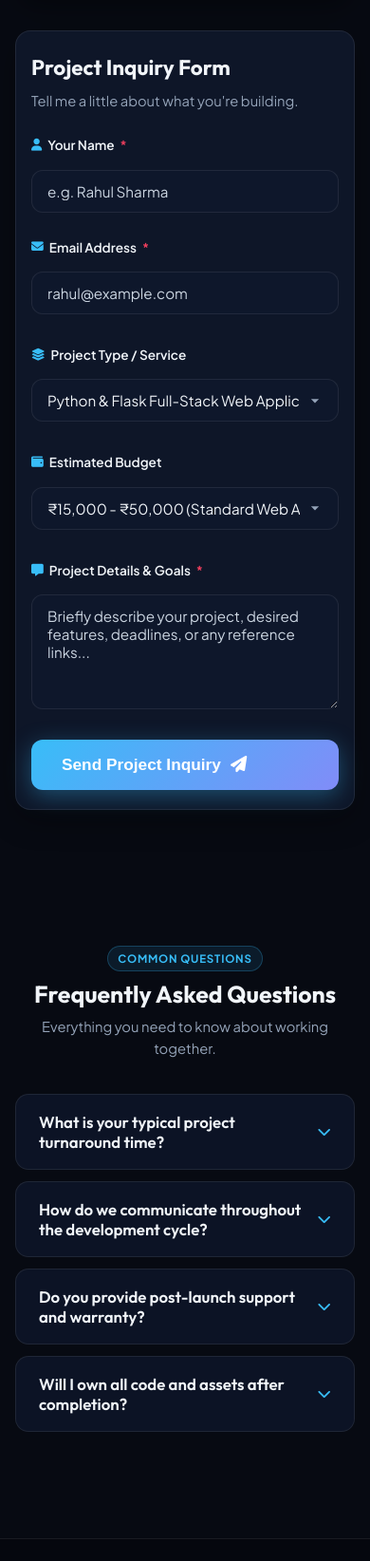
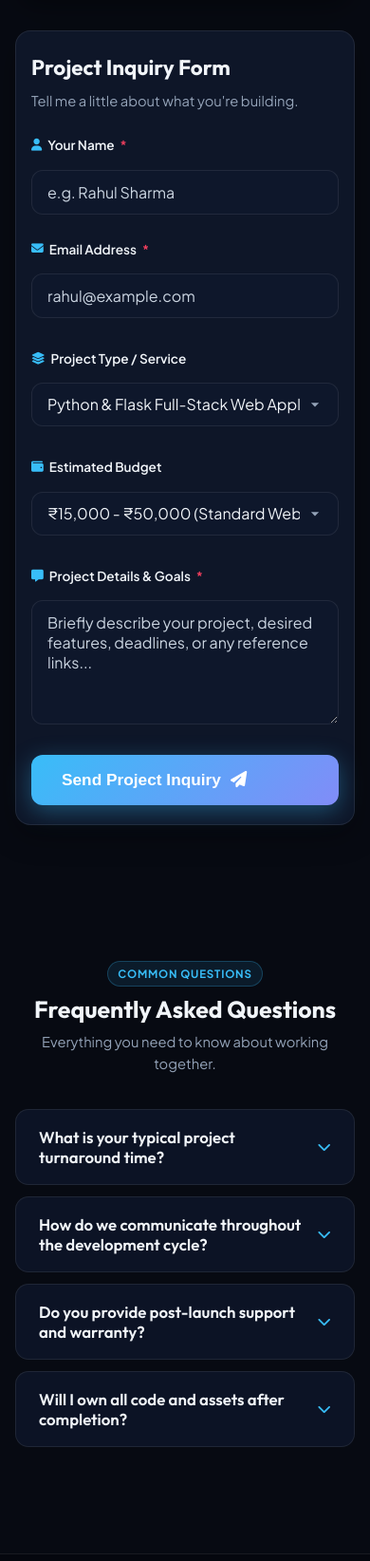
Before and after one commit to Atikbhas/website, a Flask app: page /contact in a window 390 px wide. Shown: the part 1401-3045 px from the top of the page at 95% size. Run offline with Flask 3, Linux system fonts and the light colour scheme; some libraries are stand-ins or nearby versions.

Commit message:
fix(ios): resolve WebKit GZIP decoding, dynamic viewport, input zoom, and clipboard execution issues

```diff
--- a/app.py
+++ b/app.py
@@ -207,24 +207,8 @@ def add_performance_and_cache_headers(response):
     # Cache static assets for 1 year for fast repeat loads
     if request.path.startswith("/static/"):
         response.headers["Cache-Control"] = "public, max-age=31536000, immutable"
+    return response
 
-    # Gzip compress text/HTML/CSS/JS responses for ultra-fast mobile downloads
-    accept_encoding = request.headers.get("Accept-Encoding", "")
-    if (
-        response.status_code == 200
-        and "gzip" in accept_encoding.lower()
-        and not response.direct_passthrough
-        and response.mimetype in ["text/html", "text/css", "application/javascript", "application/json", "image/svg+xml"]
-    ):
-        data = response.get_data()
-        if len(data) > 500:
-            compressed_data = gzip.compress(data)
-            response.set_data(compressed_data)
-            response.headers["Content-Encoding"] = "gzip"
-            response.headers["Content-Length"] = len(compressed_data)
-            response.headers["Vary"] = "Accept-Encoding"
-
-    return response
 
 @app.get("/robots.txt")
 def robots_txt():
@@ -346,4 +330,4 @@ def inquiries_dashboard():
 
 if __name__ == "__main__":
     init_db()
-    app.run(debug=True)
+    app.run(host="0.0.0.0", port=5000, debug=True)
--- a/static/main.js
+++ b/static/main.js
@@ -150,17 +150,21 @@ document.addEventListener('DOMContentLoaded', () => {
     emailLinks.forEach(link => {
         link.addEventListener('click', (e) => {
             const rawHref = link.getAttribute('href') || '';
-            const email = rawHref.replace('mailto:', '').split('?')[0].strip ? rawHref.replace('mailto:', '').split('?')[0].strip() : rawHref.replace('mailto:', '').split('?')[0].trim();
+            const email = rawHref.replace('mailto:', '').split('?')[0].trim();
 
             if (email) {
-                // Copy email address to clipboard
-                if (navigator.clipboard && navigator.clipboard.writeText) {
-                    navigator.clipboard.writeText(email).then(() => {
-                        showToast(`Email copied: ${email}`, 'fa-solid fa-envelope-circle-check');
-                    }).catch(() => {
+                // Copy email address to clipboard if supported (HTTPS / modern WebKit)
+                try {
+                    if (navigator.clipboard && typeof navigator.clipboard.writeText === 'function') {
+                        navigator.clipboard.writeText(email).then(() => {
+                            showToast(`Email copied: ${email}`, 'fa-solid fa-envelope-circle-check');
+                        }).catch(() => {
+                            showToast(`Contact email: ${email}`, 'fa-solid fa-envelope');
+                        });
+                    } else {
                         showToast(`Contact email: ${email}`, 'fa-solid fa-envelope');
-                    });
-                } else {
+                    }
+                } catch (err) {
                     showToast(`Contact email: ${email}`, 'fa-solid fa-envelope');
                 }
             }
--- a/static/style.css
+++ b/static/style.css
@@ -86,6 +86,7 @@ body {
     font-size: 1rem;
     line-height: 1.65;
     min-height: 100vh;
+    min-height: 100dvh;
     width: 100%;
     max-width: 100%;
     display: flex;
@@ -3703,3 +3704,21 @@ input:focus, textarea:focus, select:focus {
     font-size: 1.1rem;
     color: #06b6d4;
 }
+
+/* iOS WebKit Compatibility & Auto-Zoom Prevention */
+@media screen and (max-width: 768px) {
+    input[type="text"],
+    input[type="email"],
+    input[type="number"],
+    input[type="tel"],
+    input[type="password"],
+    select,
+    textarea {
+        font-size: 16px !important; /* Prevents auto-zoom on iOS Safari focus */
+    }
+}
+
+/* iOS Safari Smooth Touch Scrolling */
+html, body {
+    -webkit-overflow-scrolling: touch;
+}
```
